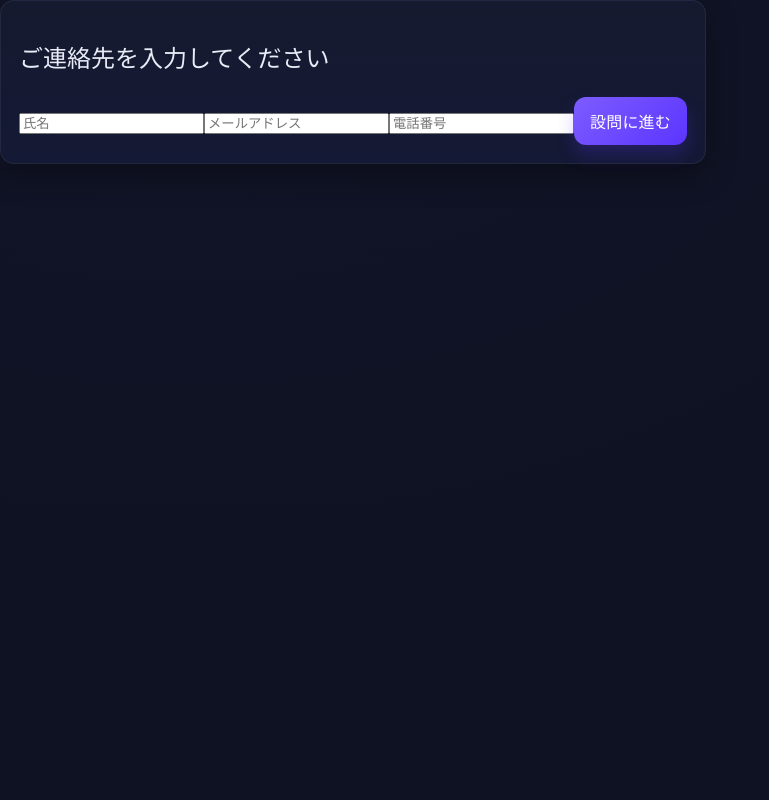
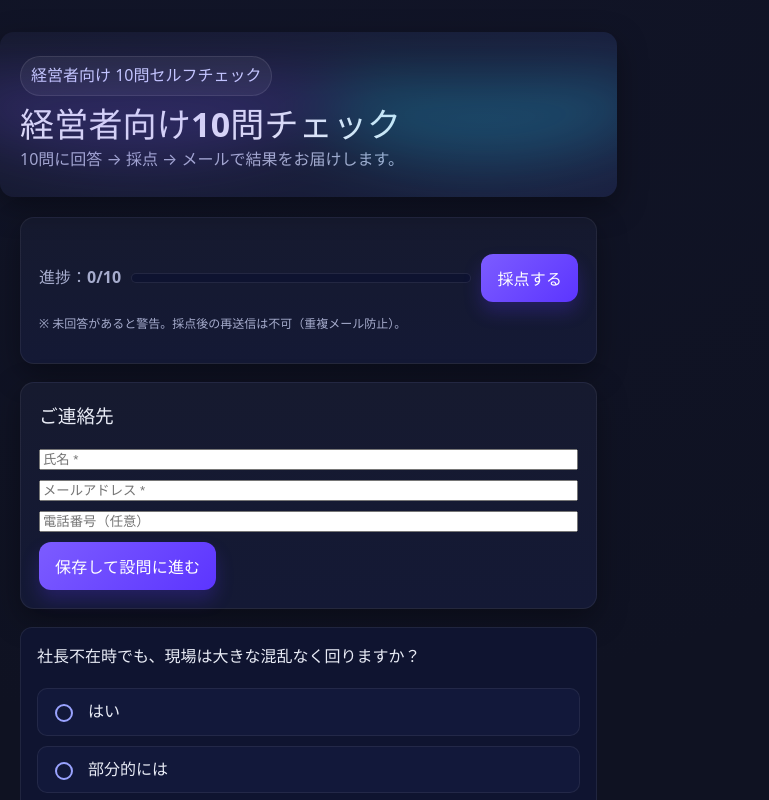
Before and after one commit to tanase0924-web/ceo-check, a React (Vite) app: page / in a window 1280 px wide. Shown: the top 800 px of the page, without its empty margins (0-769 px from the left). Built offline with nearby package versions, Linux system fonts and the light colour scheme.

Commit message:
fix: submit payload to use leadId and clean answers; LeadForm saves lead and returns id

```diff
--- a/src/App.tsx
+++ b/src/App.tsx
@@ -1,165 +1,263 @@
-// src/App.tsx
-import { useMemo, useState } from "react";
+import { useEffect, useMemo, useRef, useState } from "react";
 import "./ui.css";
+import LeadForm, { Lead } from "./LeadForm";
 
-type Question = {
-  id: string;
-  text: string;
-  options: { label: string; value: number }[];
+type Choice = { label: string; score: number };
+type Question = { id: string; text: string; choices: Choice[] };
+type QuestionsPayload = {
+  title: string;
+  cutoff: number;
+  questions: Question[];
 };
 
-type Lead = {
-  name: string;
-  email: string;
-  phone: string;
-};
+export default function App() {
+  // 設問
+  const [payload, setPayload] = useState<QuestionsPayload | null>(null);
+  const [loading, setLoading] = useState(true);
+  const [loadErr, setLoadErr] = useState<string | null>(null);
 
-// ダミーの設問（必要に応じて差し替え可）
-const questions: Question[] = [
-  { id: "q1", text: "経営方針を明文化している", options: [{ label: "はい", value: 1 }, { label: "いいえ", value: 0 }] },
-  { id: "q2", text: "幹部に意思決定を委譲している", options: [{ label: "はい", value: 1 }, { label: "いいえ", value: 0 }] },
-  { id: "q3", text: "定例で振り返りをしている", options: [{ label: "はい", value: 2 }, { label: "いいえ", value: 0 }] },
-  { id: "q4", text: "部下の育成計画を持っている", options: [{ label: "はい", value: 2 }, { label: "いいえ", value: 0 }] },
-  { id: "q5", text: "売上に依存しない仕組みを持つ", options: [{ label: "はい", value: 2 }, { label: "いいえ", value: 0 }] },
-  { id: "q6", text: "社内に代替可能人材がいる", options: [{ label: "はい", value: 1 }, { label: "いいえ", value: 0 }] },
-  { id: "q7", text: "業務マニュアルが整備されている", options: [{ label: "はい", value: 2 }, { label: "いいえ", value: 0 }] },
-  { id: "q8", text: "幹部候補が育っている", options: [{ label: "はい", value: 2 }, { label: "いいえ", value: 0 }] },
-  { id: "q9", text: "財務データを定期的に確認している", options: [{ label: "はい", value: 1 }, { label: "いいえ", value: 0 }] },
-  { id: "q10", text: "経営理念を周知している", options: [{ label: "はい", value: 1 }, { label: "いいえ", value: 0 }] },
-];
+  // 回答（未回答は null）
+  const [answers, setAnswers] = useState<Record<string, number | null>>({});
+  const answeredCount = useMemo(
+    () => Object.values(answers).filter((v): v is number => typeof v === "number").length,
+    [answers]
+  );
 
-export default function App() {
-  // 編集用ドラフト（非null）
-  const [leadDraft, setLeadDraft] = useState<Lead>({ name: "", email: "", phone: "" });
-  // 確定後にセット（null: まだ未確定）
+  // リード（フォームで作成後に id を持つ）
   const [lead, setLead] = useState<Lead | null>(null);
 
-  // 回答（未回答は null）
-  const [answers, setAnswers] = useState<Record<string, number | null>>(
-    Object.fromEntries(questions.map((q) => [q.id, null]))
+  // 送信状態
+  const [sending, setSending] = useState(false);
+  const [sentAt, setSentAt] = useState<string | null>(null); // 二重送信防止
+  const submitTimes = useRef(0);
+
+  // 合計点（全問回答済みのみ算出）
+  const total: number | null = useMemo(() => {
+    if (!payload) return null;
+    const vals = payload.questions.map((q) => answers[q.id]); // (number | null)[]
+    if (vals.some((v) => v === null)) return null;
+    return (vals as number[]).reduce((acc, v) => acc + v, 0); // 初期値 0 指定
+  }, [answers, payload]);
+
+  // 判定
+  const bucket: "" | "自走型" | "右腕不在型" = useMemo(() => {
+    if (!payload || total === null) return "";
+    return total >= payload.cutoff ? "自走型" : "右腕不在型";
+  }, [payload, total]);
+
+  // 初期ロード
+  useEffect(() => {
+    (async () => {
+      try {
+        setLoading(true);
+        const res = await fetch("/questions.json", { cache: "no-store" });
+        if (!res.ok) throw new Error(`HTTP ${res.status}`);
+        const data = (await res.json()) as QuestionsPayload;
+
+        const init: Record<string, number | null> = {};
+        for (const q of data.questions) init[q.id] = null;
+
+        setPayload(data);
+        setAnswers(init);
+        setLoadErr(null);
+      } catch (e: any) {
+        setLoadErr(`設問データの取得に失敗しました: ${e?.message || e}`);
+      } finally {
+        setLoading(false);
+      }
+    })();
+  }, []);
+
+  // 回答選択
+  function onSelect(qid: string, score: number) {
+    setAnswers((prev) => ({ ...prev, [qid]: score }));
+  }
+
+  // 未回答IDs
+  function getUnansweredIds(): string[] {
+    if (!payload) return [];
+    return payload.questions
+      .filter((q) => answers[q.id] === null)
+      .map((q) => q.id);
+  }
+
+  // 提出
+  async function handleSubmit() {
+    if (!payload) return;
+
+    // 二重送信防止
+    if (sentAt) {
+      submitTimes.current += 1;
+      alert(
+        `この回答はすでに送信済みです（${new Date(
+          sentAt
+        ).toLocaleString()}）。\n重複送信はできません。`
       );
-
-  const [submitted, setSubmitted] = useState(false);
-
-  const total: number | null = useMemo(() => {
-    const vals = Object.values(answers); // (number | null)[]
-    if (vals.some((v) => v === null)) return null;
-    // 初期値 0 を渡して acc の null 警告を回避
-    return (vals as number[]).reduce((acc, v) => acc + v, 0);
-  }, [answers]);
-
-  const bucket = useMemo(() => {
-    if (total === null) return "";
-    // 閾値は仮。必要に応じて調整 or JSONから取得に差し替え
-    if (total >= 15) return "自走型";
-    if (total >= 10) return "要改善";
-    return "右腕不在型";
-  }, [total]);
-
-  async function handleSubmit() {
-    if (submitted) {
-      alert("すでに送信済みです。メールも送信されています。");
-      return;
-    }
-    if (!lead) {
-      alert("まず氏名・メール・電話を入力して、設問に進んでください。");
-      return;
-    }
-    if (total === null) {
-      alert("未回答の設問があります。すべて回答してください。");
       return;
     }
 
-    // 必要に応じて API をあなたの実装に合わせてください
+    // 未回答
+    const missing = getUnansweredIds();
+    if (missing.length) {
+      const first = missing[0];
+      alert("未回答の質問があります。すべて回答してください。");
+      const el = document.querySelector<HTMLElement>(`[data-qid="${first}"]`);
+      if (el) el.scrollIntoView({ behavior: "smooth", block: "center" });
+      return;
+    }
+
+    if (total === null) {
+      alert("採点できませんでした。未回答がないかご確認ください。");
+      return;
+    }
+
+    if (!lead || !lead.id) {
+      alert("送信前に、上部のフォームで氏名・メール・電話を保存してください。");
+      return;
+    }
+
+    // null を含まない answers を作成
+    const cleanAnswers: Record<string, number> = {};
+    for (const [k, v] of Object.entries(answers)) cleanAnswers[k] = v as number;
+
+    setSending(true);
+    try {
       const res = await fetch("/api/submit", {
         method: "POST",
         headers: { "Content-Type": "application/json" },
-      body: JSON.stringify({ lead, answers, total, bucket }),
+        body: JSON.stringify({
+          leadId: lead.id, // ★ 重要：leadId を送る
+          total,
+          bucket, // "自走型" | "右腕不在型"
+          answers: cleanAnswers,
+        }),
       });
 
-    if (res.ok) {
-      alert("回答を送信しました。結果をメールで送信済みです。");
-      setSubmitted(true);
-    } else {
+      if (!res.ok) {
         const t = await res.text();
-      alert("送信に失敗しました: " + t);
+        throw new Error(`submit API error: ${t}`);
+      }
+
+      setSentAt(new Date().toISOString());
+      alert("送信が完了しました。結果をメールでお送りしました。");
+    } catch (e: any) {
+      alert(`送信に失敗しました：${e?.message || e}`);
+    } finally {
+      setSending(false);
     }
   }
 
-  const allAnswered = total !== null;
+  // 表示
+  if (loading) {
+    return (
+      <main className="wrap">
+        <p>読み込み中...</p>
+      </main>
+    );
+  }
+  if (loadErr || !payload) {
+    return (
+      <main className="wrap">
+        <p style={{ color: "#ef4444" }}>{loadErr || "データがありません。"}</p>
+      </main>
+    );
+  }
 
   return (
-    <div className="app-container">
-      {!lead ? (
-        <div className="card">
-          <h2>ご連絡先を入力してください</h2>
-          <input
-            placeholder="氏名"
-            value={leadDraft.name}
-            onChange={(e) => setLeadDraft((p) => ({ ...p, name: e.target.value }))}
+    <>
+      <header className="hero">
+        <span className="badge">経営者向け 10問セルフチェック</span>
+        <h1 className="title">{payload.title || "経営者向け10問チェック"}</h1>
+        <p className="subtitle">10問に回答 → 採点 → メールで結果をお届けします。</p>
+      </header>
+
+      <main className="wrap grid">
+        {/* 進行バー */}
+        <section className="card">
+          <div className="toolbar">
+            <div className="counter">
+              進捗：{answeredCount}/{payload.questions.length}
+            </div>
+            <div style={{ flex: 1, minWidth: 220 }}>
+              <div className="progress">
+                <i
+                  style={{
+                    width: `${
+                      (answeredCount / payload.questions.length) * 100
+                    }%`,
+                  }}
                 />
-          <input
-            placeholder="メールアドレス"
-            value={leadDraft.email}
-            onChange={(e) => setLeadDraft((p) => ({ ...p, email: e.target.value }))}
-          />
-          <input
-            placeholder="電話番号"
-            value={leadDraft.phone}
-            onChange={(e) => setLeadDraft((p) => ({ ...p, phone: e.target.value }))}
-          />
+              </div>
+            </div>
             <button
               className="btn"
-            onClick={() => {
-              if (!leadDraft.name || !leadDraft.email) {
-                alert("氏名とメールは必須です。");
-                return;
-              }
-              setLead(leadDraft);
-            }}
+              onClick={handleSubmit}
+              disabled={sending || !!sentAt}
+              title={sentAt ? "すでに送信済みです" : "採点して送信"}
             >
-            設問に進む
+              {sentAt
+                ? "回答完了でメールで回答内容送信済"
+                : sending
+                ? "送信中..."
+                : "採点する"}
             </button>
           </div>
-      ) : (
-        <div className="card">
-          <h2>経営者向け10問チェック</h2>
+          <p className="help">※ 未回答があると警告。採点後の再送信は不可（重複メール防止）。</p>
+        </section>
 
-          {questions.map((q) => (
-            <div key={q.id} className="question">
-              <p>{q.text}</p>
-              <div className="options">
-                {q.options.map((opt) => (
-                  <label key={opt.label}>
+        {/* リードフォーム（保存すると id 付きで onDone される） */}
+        <section className="card">
+          <LeadForm onDone={(l) => setLead(l)} current={lead || undefined} />
+        </section>
+
+        {/* 質問 */}
+        {payload.questions.map((q) => (
+          <section key={q.id} className="q" data-qid={q.id}>
+            <h3>{q.text}</h3>
+            <div className="choices">
+              {q.choices.map((c, i) => (
+                <label key={i} className="radio">
                   <input
                     type="radio"
                     name={q.id}
-                      value={opt.value}
-                      checked={answers[q.id] === opt.value}
-                      onChange={() => setAnswers((prev) => ({ ...prev, [q.id]: opt.value }))}
+                    checked={answers[q.id] === c.score}
+                    onChange={() => onSelect(q.id, c.score)}
                   />
-                    {opt.label}
+                  <span className="label">{c.label}</span>
                 </label>
               ))}
             </div>
-            </div>
+          </section>
         ))}
 
-          <div className="result">
-            {total !== null ? (
-              <p>
-                現在の合計点: {total} / 20（判定: {bucket}）
-              </p>
-            ) : (
-              <p>未回答の設問があります。</p>
+        {/* 結果 */}
+        {total !== null && (
+          <section className="card result">
+            <div>
+              <strong>総合点：</strong>
+              {total} / {payload.questions.length * 2}
+            </div>
+            <div>
+              <strong>判定：</strong>
+              <span
+                className={
+                  bucket === "自走型" ? "bucket-ok" : "bucket-bad"
+                }
+              >
+                {bucket}
+              </span>
+              <span className="help" style={{ marginLeft: 8 }}>
+                （カットオフ：{payload.cutoff} 点）
+              </span>
+            </div>
+            <div className="help">※ 詳細はメールをご確認ください。</div>
+          </section>
         )}
-          </div>
 
-          <button className="btn primary" onClick={handleSubmit} disabled={submitted || !allAnswered}>
-            {submitted ? "回答完了でメールで回答内容送信済" : "採点して送信"}
-          </button>
-        </div>
-      )}
-    </div>
+        <footer className="foot">
+          © {new Date().getFullYear()} Granempathia. All rights reserved.
+        </footer>
+      </main>
+    </>
   );
 }
--- a/src/LeadForm.tsx
+++ b/src/LeadForm.tsx
@@ -1,56 +1,79 @@
 import { useState } from "react";
 
 export type Lead = {
-  id: string;
+  id?: string;       // 保存後にサーバーから付与
   name: string;
   email: string;
-  phone?: string;
+  phone?: string | null;
 };
 
-export default function LeadForm({ onDone }: { onDone: (lead: Lead) => void }) {
-  const [name, setName] = useState("");
-  const [email, setEmail] = useState("");
-  const [phone, setPhone] = useState("");
-  const [loading, setLoading] = useState(false);
-  const [error, setError] = useState<string | null>(null);
+type Props = {
+  onDone: (lead: Lead) => void;          // id を含む Lead を返す
+  current?: Lead;                         // 既存値（任意）
+};
 
-  async function handleSubmit() {
-    setError(null);
-    if (!name || !email) {
-      setError("名前とメールは必須です。");
+export default function LeadForm({ onDone, current }: Props) {
+  const [name, setName]   = useState(current?.name  ?? "");
+  const [email, setEmail] = useState(current?.email ?? "");
+  const [phone, setPhone] = useState(current?.phone ?? "");
+  const [saving, setSaving] = useState(false);
+  const [msg, setMsg] = useState<string | null>(null);
+
+  async function save() {
+    if (!name.trim() || !email.trim()) {
+      setMsg("氏名とメールは必須です。");
       return;
     }
-    setLoading(true);
+    setSaving(true);
+    setMsg(null);
     try {
       const res = await fetch("/api/lead", {
         method: "POST",
         headers: { "Content-Type": "application/json" },
-        body: JSON.stringify({ name, email, phone }),
+        body: JSON.stringify({ name: name.trim(), email: email.trim(), phone: (phone || "").trim() }),
       });
-      const data = await res.json();
-      if (!res.ok || !data.leadId) throw new Error(data.error || "保存に失敗しました");
-      const lead: Lead = { id: data.leadId, name, email, phone };
-      localStorage.setItem("ceo-check-lead", JSON.stringify(lead));
-      onDone(lead);
-    } catch (err: any) {
-      setError(err.message);
+      if (!res.ok) {
+        const t = await res.text();
+        throw new Error(t);
+      }
+      const { id } = (await res.json()) as { id: string };
+      onDone({ id, name: name.trim(), email: email.trim(), phone: (phone || "").trim() });
+      setMsg("保存しました。続けて設問に回答してください。");
+    } catch (e: any) {
+      setMsg(`保存に失敗しました：${e?.message || e}`);
     } finally {
-      setLoading(false);
+      setSaving(false);
     }
   }
 
   return (
-    <div style={{ maxWidth: 500, margin: "40px auto", padding: 20, border: "1px solid #ddd", borderRadius: 8 }}>
-      <h2>ご連絡先を入力してください</h2>
+    <div>
+      <h3 style={{ marginTop: 0 }}>ご連絡先</h3>
       <div style={{ display: "grid", gap: 10 }}>
-        <input placeholder="名前 (必須)" value={name} onChange={(e) => setName(e.target.value)} />
-        <input placeholder="メール (必須)" value={email} onChange={(e) => setEmail(e.target.value)} />
-        <input placeholder="電話 (任意)" value={phone} onChange={(e) => setPhone(e.target.value)} />
+        <input
+          placeholder="氏名 *"
+          value={name}
+          onChange={(e) => setName(e.target.value)}
+        />
+        <input
+          placeholder="メールアドレス *"
+          value={email}
+          onChange={(e) => setEmail(e.target.value)}
+        />
+        <input
+          placeholder="電話番号（任意）"
+          value={phone ?? ""}
+          onChange={(e) => setPhone(e.target.value)}
+        />
       </div>
-      {error && <p style={{ color: "red" }}>{error}</p>}
-      <button onClick={handleSubmit} disabled={loading} style={{ marginTop: 15 }}>
-        {loading ? "送信中..." : "次へ進む"}
-      </button>
+
+      <div style={{ marginTop: 10, display: "flex", gap: 8 }}>
+        <button className="btn" onClick={save} disabled={saving}>
+          {saving ? "保存中..." : "保存して設問に進む"}
+        </button>
+        {current?.id && <span className="help">登録済み: {current.email}</span>}
+      </div>
+      {msg && <div className="help" style={{ marginTop: 6 }}>{msg}</div>}
     </div>
   );
 }
```
Lines whose indentation alone changed are shown as unchanged.
